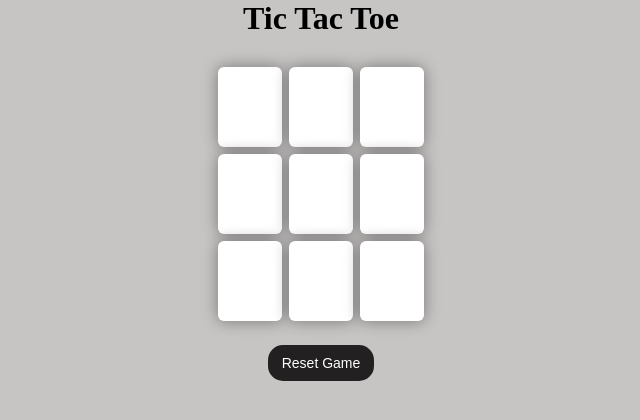
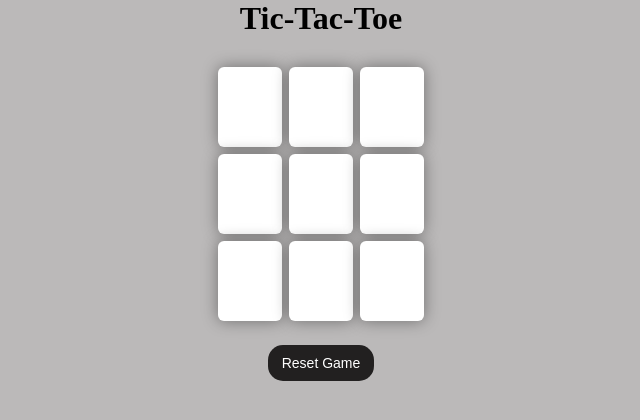
Before and after one commit to nitesh-0/Tic-Tac-Toe, a plain HTML site: page index.html in a window 1280 px wide. Shown: the full height of the page, 319-959 px from the left. Drawn offline with Linux system fonts and the light colour scheme.

Commit message:
initial git commit

```diff
--- a/index.html
+++ b/index.html
@@ -18,7 +18,7 @@
 
 
     <main>
-        <h1>Tic Tac Toe</h1>
+        <h1>Tic-Tac-Toe</h1>
         <div class="container">
             <div class="game">
                 <button class="box"></button>
--- a/style.css
+++ b/style.css
@@ -4,19 +4,19 @@
 }
 
 body {
-    background-color: rgb(199, 196, 196);
+    background-color: rgb(187, 185, 185);
     text-align: center;
 
 }
 
 main {
-    /* height: 70vh; */
+
     display: flex;
     align-items: center;
     justify-content: center;
     flex-direction: column;
     gap: 30px;
-    /* margin-top: 100px; */
+
 }
 
 .container {
@@ -73,12 +73,3 @@ main {
     border: none;
     border-radius: 15px;
 }
-
-/* .msg-container{
-    display: flex;
-    flex-direction: column;
-    justify-content: center;
-    align-items: center;
-    gap: 20px;
-    height: 100vh;
-} */
```
Also changed, not shown: 1 other file.
